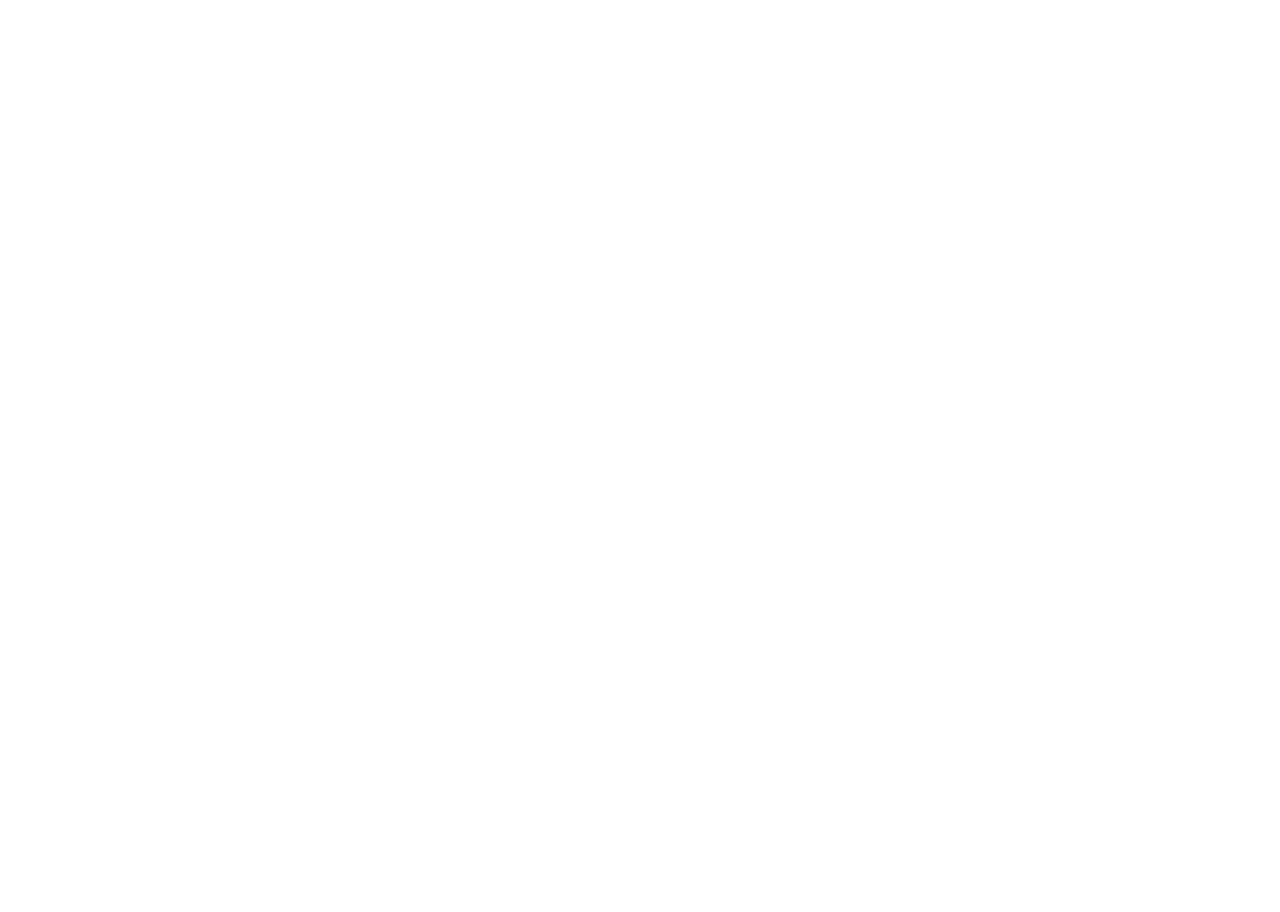
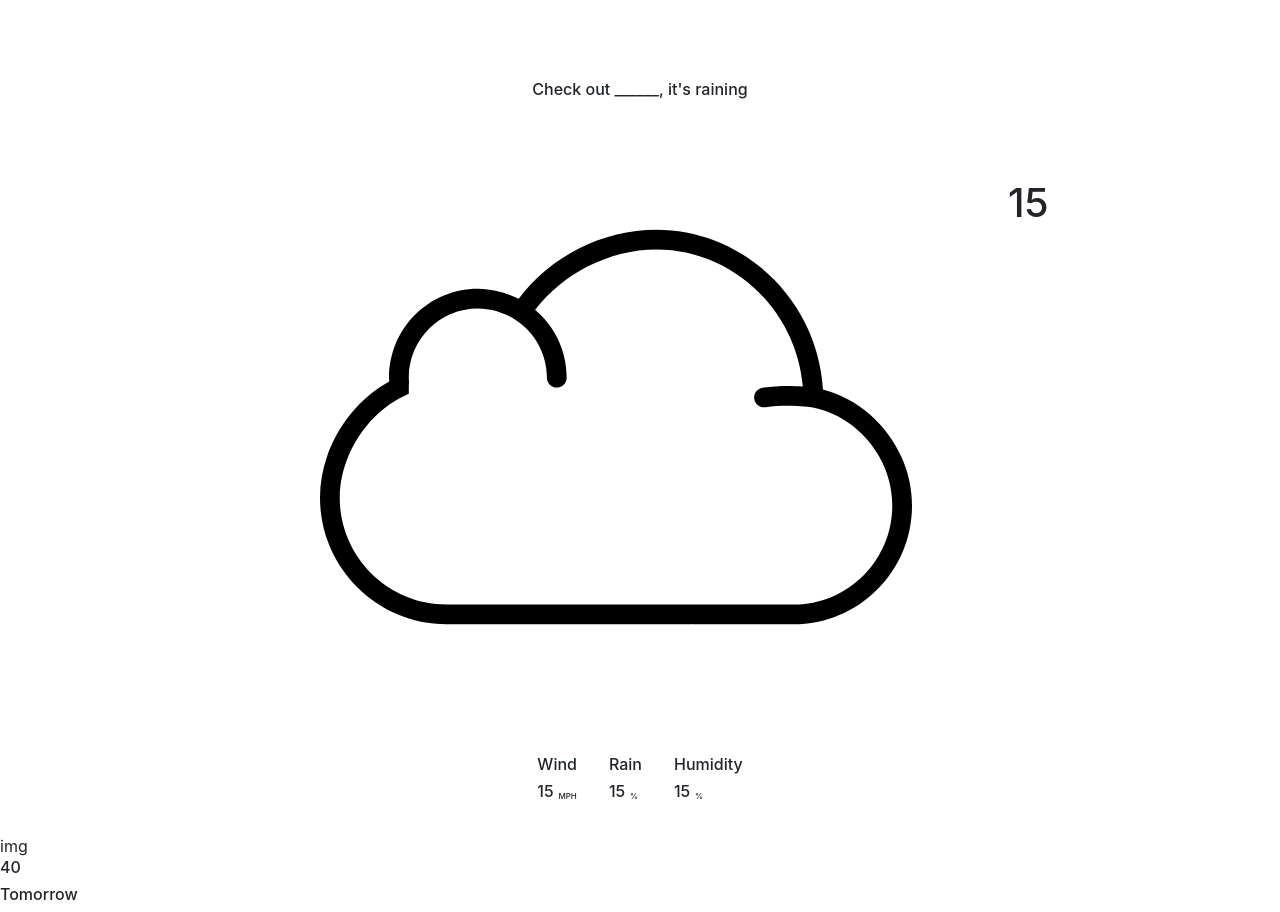
Before and after one commit to RGHuynh/React-Weather-App, a React (Create React App) app: page / in a window 1280 px wide. Shown: the part 560-1472 px from the top of the page. Before the commit the page ends 800 px from the top, so only its background shows below. Built offline with nearby package versions, Linux system fonts and the light colour scheme.

Commit message:
WIP style adjustment

```diff
--- /dev/null
+++ b/src/Components/Header/WeatherMetric/index.css
@@ -0,0 +1,22 @@
+.metric-wrapper {
+    display: flex;
+    align-items: flex-end;
+}
+
+.metric-acronym {
+    padding-left: .3rem;
+    font-size: .5rem;
+}
+
+.metric-acronym, .metric {
+    margin: 0;
+}
+
+.weatherMetric-wrapper {
+    display: flex;
+}
+
+.weatherMetric-container {
+    margin-left: 1rem;
+    margin-right: 1rem;
+}
--- /dev/null
+++ b/src/Components/Header/WeatherMetric/index.jsx
@@ -0,0 +1,14 @@
+import React from 'react';
+import './index.css';
+
+export default function WeatherMetric({metric, acronym, title}) {
+    return(
+        <div className="weatherMetric-container">
+            <h6 className="weatherMetric-title">{title}</h6>
+            <div className="metric-wrapper">
+                <h6 className="metric">{metric}</h6>
+                <h6 className="metric-acronym">{acronym}</h6>
+            </div>
+        </div>
+    )
+}
--- a/src/Components/Header/index.css
+++ b/src/Components/Header/index.css
@@ -1,3 +1,24 @@
 .temp-wrapper {
     display: flex;
+    width: 50%;
+    margin: auto;
+    justify-content: space-around;
+    margin-top: 2rem
 }
+
+.weatherMetric-wrapper {
+    margin: auto;
+    justify-content: center;
+    margin-top: 2rem;
+    margin-bottom: 2rem;
+}
+
+.temp-degree {
+    margin: 0;
+    padding-top: 3rem;
+    margin-left: 3rem;
+}
+
+.temp-image {
+    margin-right: 3rem;
+}
--- a/src/Components/Header/index.jsx
+++ b/src/Components/Header/index.jsx
@@ -1,5 +1,7 @@
 import React from 'react';
-import Search from '../Search'
+import Search from '../Search';
+import WeatherMetric from './WeatherMetric';
+import Cloud from '../../images/cloud.svg';
 import './index.css';
 
 export default function() {
@@ -7,17 +9,25 @@
         <header>
             <Search />
             <div className="temp-wrapper">
-                <div>cloud</div>
-                <h1>temp</h1>
+                <img className="temp-image" src={Cloud} />
+                <h1 className="temp-degree">15</h1>
             </div>
-            <div>
-                <div>
-                    <h6>Wind</h6>
-                    <div>
-                        <h6>15</h6>
-                        <h6>MPH</h6>
-                    </div>
-                </div>
+            <div className="weatherMetric-wrapper">
+                <WeatherMetric
+                    title="Wind"
+                    metric="15"
+                    acronym="MPH"
+                />
+                <WeatherMetric
+                    title="Rain"
+                    metric="15"
+                    acronym="%"
+                />
+                <WeatherMetric
+                    title="Humidity"
+                    metric="15"
+                    acronym="%"
+                />
             </div>
 
             <div>
--- a/src/Components/Search/index.css
+++ b/src/Components/Search/index.css
@@ -1,12 +1,13 @@
 .section-container {
-    border: 1px solid black;
+
 }
 
 .description, .search {
     margin: 0;
-    display: inline;
 }
 
-.search {
-
+.description {
+    margin: auto;
+    font-size: 1rem;
+    text-align: center
 }
--- a/src/Components/Search/index.jsx
+++ b/src/Components/Search/index.jsx
@@ -1,14 +1,20 @@
-import React from 'react';
+import React, {Component} from 'react';
 import './index.css';
 
-export default function Navigation() {
+export default class Navigation extends Component {
+    constructor(props) {
+        super(props);
+        this.state = {
+            input: "______"
+        };
+    }
+    render(){
         return(
             <section className="section-container">
                 <div className="container">
-                <p className="description">Check out</p>
-                <span className="search" contentEditable="true">___</span>
-                <p className="description">it is raining</p>
+                    <h1 className="description">Check out ______, it's raining</h1>
                 </div>
             </section>
         );
     }
+}
--- a/src/Components/pages/Landing/index.css
+++ b/src/Components/pages/Landing/index.css
@@ -0,0 +1,3 @@
+.landing-container {
+    margin-top: 50%
+}
--- a/src/Components/pages/Landing/index.jsx
+++ b/src/Components/pages/Landing/index.jsx
@@ -4,6 +4,8 @@
 
 export default function Landing() {
     return(
-        <Header />
+        <div className="landing-container">
+            <Header />
+        </div>
     );
 }
```
Also changed, not shown: src/images/cloud.svg (added). Lines whose indentation alone changed are shown as unchanged.
